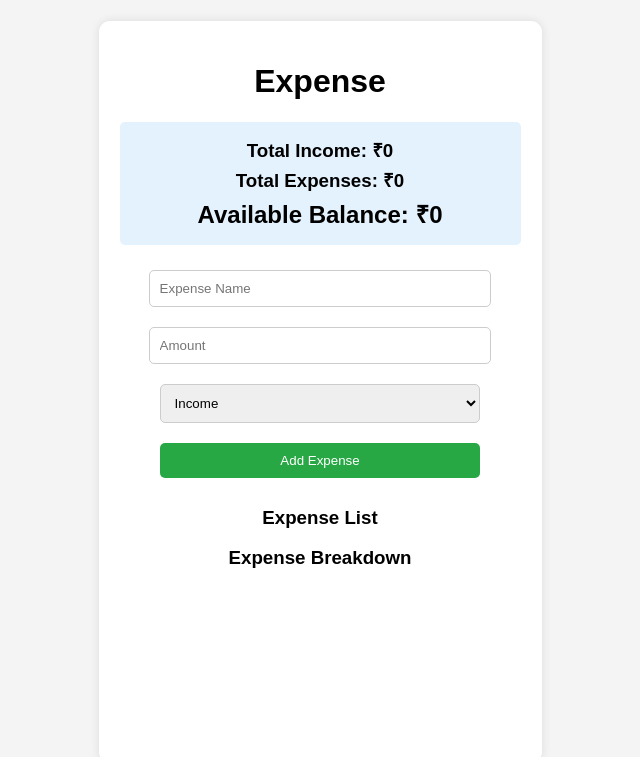
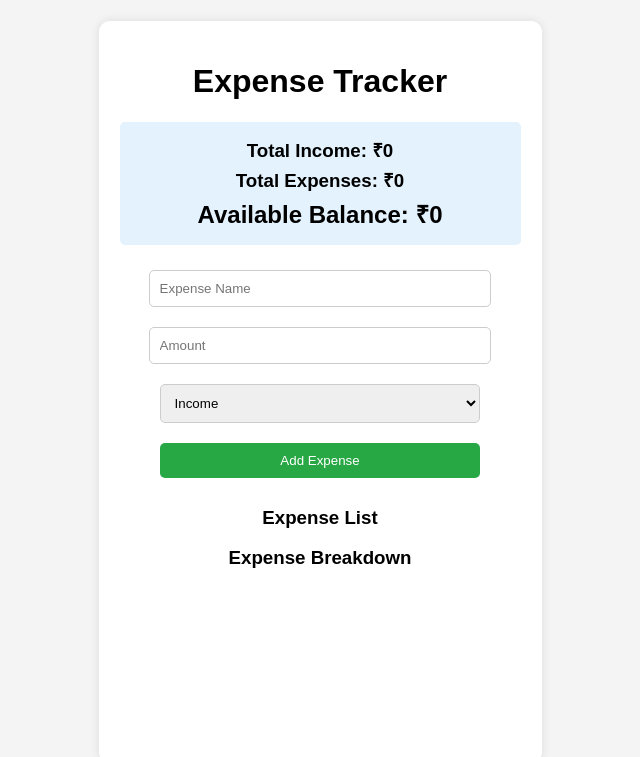
Before and after one commit to nitinkumar12065/Expense-Tracker, a plain HTML site: page index.html in a window 1280 px wide. Shown: the whole page, without its empty margins (320-960 px from the left). Drawn offline with nearby package versions, Linux system fonts and the light colour scheme.

Commit message:
Update index.html

```diff
--- a/index.html
+++ b/index.html
@@ -9,7 +9,7 @@
 </head>
 <body>
     <div class="container">
-        <h1>Expense</h1>
+        <h1>Expense Tracker</h1>
 
         <div class="balance-container">
             <h3>Total Income: ₹<span id="total-income">0</span></h3>
```
